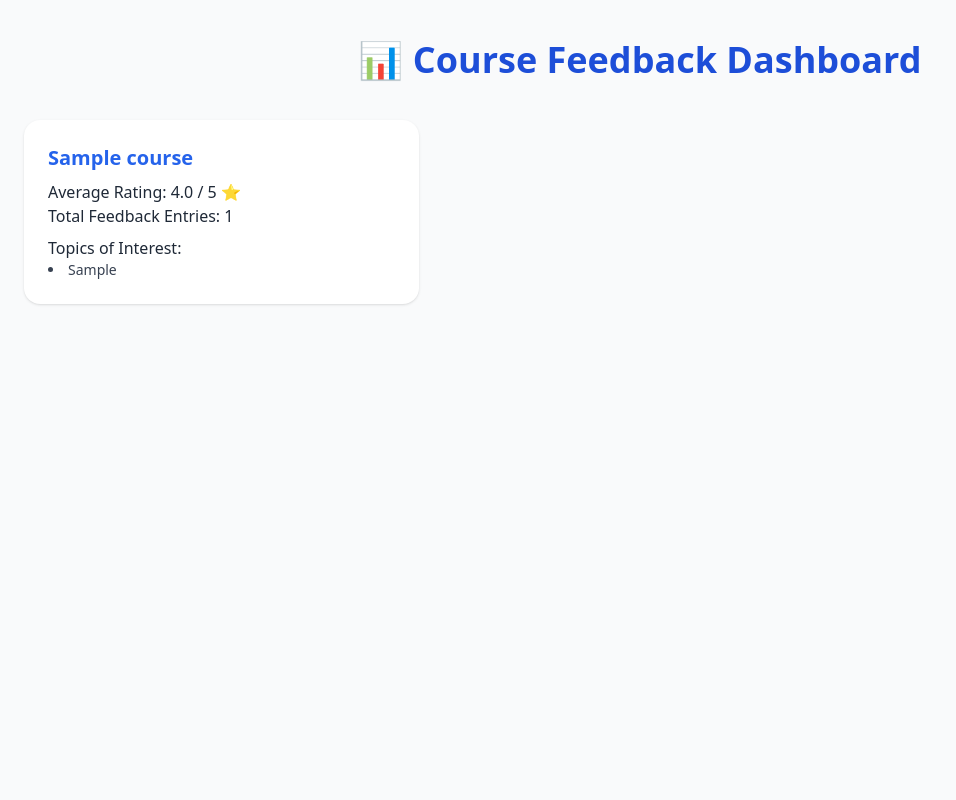
After one commit to Personalized-Learning-Plaform-Compon/Personalized-Learning-Platform-Components, a Flask app: page /admin/feedback in a window 1280 px wide. The commit adds this page. Shown: the whole page, without its empty margins (0-956 px from the left). Run offline with Flask 3, Linux system fonts and the light colour scheme; tables that the repository leaves empty hold one stand-in row (values such as "Sample post"); some libraries are stand-ins or nearby versions.

Commit message:
added display for teachers to view course feedback

```diff
--- a/knowledgebase_app/app.py
+++ b/knowledgebase_app/app.py
@@ -1374,54 +1374,6 @@ def analyze_strengths_weaknesses(user_id):
 
     return {"strengths/weaknesses": "strengths/weaknesses", "student_id": user_id, "strengths": strengths, "weaknesses": weaknesses}
 
-# @app.route('/recommendations/<int:user_id>')
-# def recommend_content(user_id):
-#     from sqlalchemy.orm import aliased
-
-#     analysis = analyze_strengths_weaknesses(user_id)
-#     strengths = analysis['strengths']
-#     weaknesses = analysis['weaknesses']
-
-#     student = Students.query.filter_by(user_id=user_id).first()
-#     # Query quizzes for weak areas
-#     weak_recommendations = db.session.query(
-#         Quizzes.quiz_id, Quizzes.topic, Quizzes.difficulty, Quizzes.score
-#     ).filter(
-#         Quizzes.topic.in_(weaknesses),
-#         Quizzes.difficulty.in_(['Easy', 'Medium'])  # Recommend easier quizzes for weak areas
-#     ).all()
-
-#     # Query quizzes where the student scored high (e.g., above 80%)
-#     strong_recommendations = db.session.query(
-#         Quizzes.quiz_id, Quizzes.topic, Quizzes.difficulty, Quizzes.score
-#     ).filter(
-#         Student_Progress.student_id == student.id,
-#         Student_Progress.score > 75  # Threshold for strong performance
-#     ).all()
-
-#     # Separate quizzes into weak and strong areas
-#     weak_areas_quizzes = set()
-#     strong_areas_quizzes = set()
-
-#     for quiz_id, topic, difficulty, score in weak_recommendations:
-#         # If student scored high on a "weak topic," move it to strong area instead
-#         if (quiz_id, topic, difficulty, score) in strong_recommendations:
-#             strong_areas_quizzes.add((quiz_id, topic, difficulty))
-#         else:
-#             weak_areas_quizzes.add((quiz_id, topic, difficulty))
-
-#     for topic in strong_recommendations:
-#         if {"topic": topic} not in strong_areas_quizzes:
-#             strong_areas_quizzes.add((topic))
-
-#     weak_areas_quizzes = [{"quiz_id": q[0], "topic": q[1], "difficulty": q[2]} for q in weak_areas_quizzes]
-#     strong_areas_quizzes = [{"quiz_id": q[0], "topic": q[1], "difficulty": q[2]} for q in strong_areas_quizzes]
-#     return jsonify({
-#         "student_id": user_id,
-#         "weak_areas_quizzes": weak_areas_quizzes,
-#         "strong_areas_quizzes": strong_areas_quizzes
-#     })
-
 
 @app.route('/recommendations/<int:user_id>')
 def recommend_content(user_id):
@@ -1483,33 +1435,6 @@ def recommend_content(user_id):
         "strong_areas_quizzes": strong_areas_quizzes
     })
 
-
-# @app.route('/balanced_recommendations/<int:student_id>')
-# def balanced_recommendations(student_id):
-#     weak_recommendations = db.session.query(
-#        Student_Progress.quiz_id, Student_Progress.topic, Student_Progress.time_spent
-
-#     ).filter(
-#         Student_Progress.student_id == student_id,
-#         Student_Progress.time_spent < 90,  # High engagement
-#     ).limit(2).all()
-#     # Fetch strengths based on high completion & long time spent
-#     strong_recommendations = db.session.query(
-#          Student_Progress.quiz_id, Student_Progress.topic, Student_Progress.time_spent
-#     ).filter(
-#         Student_Progress.student_id == student_id,
-#         Student_Progress.time_spent > 180,  # High engagement
-#     ).limit(2).all()
-
-#     weak_quizzes = [{"topic":x.topic, "quiz_id": x.quiz_id, "time_spent": x.time_spent} for x in weak_recommendations]
-#     strong_quizzes = [{"topic":r.topic, "quiz_id": r.quiz_id, "time_spent": r.time_spent} for r in strong_recommendations]
-#     return jsonify({
-#         "balanced_recommendations": "balanced reommendations",
-#         "student": student_id,
-#         "reinforcement quizzes": weak_quizzes,
-#         "advanced_engagement quizzes": strong_quizzes
-#     })
-
 @app.route("/submit_feedback", methods=["POST"])
 @login_required
 def submit_feedback():
@@ -1578,6 +1503,32 @@ def student_profile(course_id, student_id):
 
     return render_template('student_profile.html', user=student.user_id, student=student, course=course, competencies=competencies)
 
+@app.route('/admin/feedback')
+def admin_feedback():
+    feedback_data = db.session.query(
+        CourseFeedback.course_id,
+        db.func.avg(CourseFeedback.rating).label('average_rating'),
+        db.func.count(CourseFeedback.id).label('total_feedback'),
+        db.func.string_agg(CourseFeedback.topics_of_interest, '; ').label('topics')
+    ).group_by(CourseFeedback.course_id).all()
+
+    # You may also want to join with Courses for course names
+    course_info = {
+        course.id: course.name for course in Courses.query.all()
+    }
+
+    results = []
+    for course_id, avg_rating, count, topics in feedback_data:
+        results.append({
+            "course_id": course_id,
+            "course_name": course_info.get(course_id, "Unknown Course"),
+            "average_rating": round(avg_rating, 2),
+            "total_feedback": count,
+            "topics": topics
+        })
+
+    return render_template('admin_feedback.html', feedback=results)
+
 
 if __name__ == "__main__":
     with app.app_context():
--- /dev/null
+++ b/knowledgebase_app/templates/admin_feedback.html
@@ -0,0 +1,35 @@
+
+<!DOCTYPE html>
+<html lang="en">
+<head>
+  <meta charset="UTF-8">
+  <title>Course Feedback Dashboard</title>
+  <script src="https://cdn.tailwindcss.com"></script>
+</head>
+<body class="bg-gray-50 min-h-screen text-gray-800">
+
+  <div class="container mx-auto px-6 py-10">
+    <h1 class="text-4xl font-bold text-center text-blue-700 mb-10">📊 Course Feedback Dashboard</h1>
+
+    {% if feedback %}
+      <div class="grid md:grid-cols-2 lg:grid-cols-3 gap-6">
+        {% for entry in feedback %}
+          <div class="bg-white p-6 rounded-2xl shadow hover:shadow-lg transition">
+            <h2 class="text-xl font-semibold text-blue-600 mb-2">{{ entry.course_name }}</h2>
+            <p><span class="font-medium">Average Rating:</span> {{ entry.average_rating }} / 5 ⭐</p>
+            <p><span class="font-medium">Total Feedback Entries:</span> {{ entry.total_feedback }}</p>
+            <p class="mt-2"><span class="font-medium">Topics of Interest:</span></p>
+            <ul class="list-disc list-inside text-sm text-gray-700">
+              {% for topic in entry.topics.split(';') if topic.strip() %}
+                <li>{{ topic.strip() }}</li>
+              {% endfor %}
+            </ul>
+          </div>
+        {% endfor %}
+      </div>
+    {% else %}
+      <p class="text-center text-gray-600">No feedback data available.</p>
+    {% endif %}
+  </div>
+
+</body>
```
Also changed, not shown: knowledgebase_app/templates/my_courses.html (+8 -0 lines).
